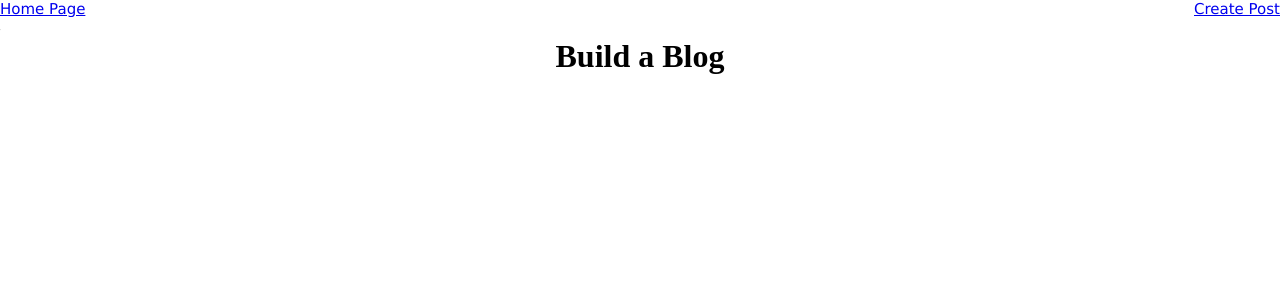
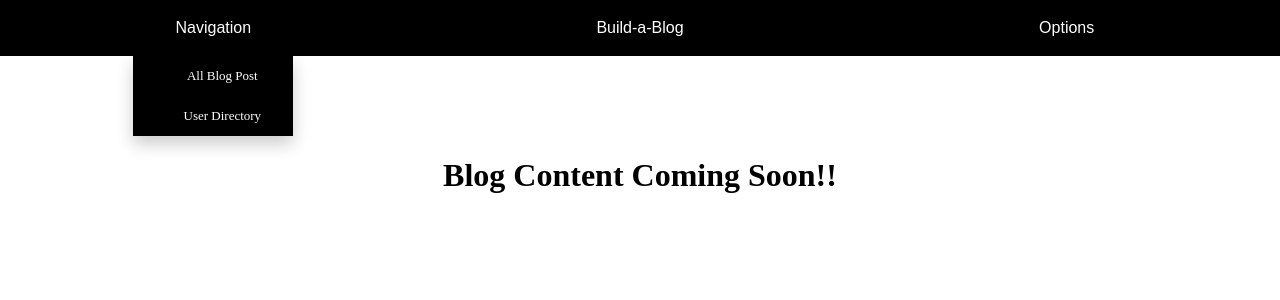
Before and after one commit to Christopher-L-Massie/Blogz, a Flask app: page /blog in a window 1280 px wide. Shown: the top 300 px of the page. Run offline with Flask 2, Linux system fonts and the light colour scheme; data that the repository does not hold is empty.

Commit message:
Finished all base requirements, reactions not fully working as intended

```diff
--- a/main.py
+++ b/main.py
@@ -6,7 +6,8 @@ from flask_sqlalchemy import SQLAlchemy
 #app setup and config settings
 app = Flask(__name__)
 app.config['DEBUG'] = True
-app.config['SQLALCHEMY_DATABASE_URI'] = 'mysql+pymysql://build-a-blog:password@localhost:8889/build-a-blog'
+#links app to database
+app.config['SQLALCHEMY_DATABASE_URI'] = 'mysql+pymysql://Blogz:password@localhost:8889/Blogz'
 app.config['SQLALCHEMY_ECHO'] = True
 app.secret_key = 'y337kGcys&P3B'
 db = SQLAlchemy(app)
@@ -14,25 +15,53 @@ db = SQLAlchemy(app)
 #Blog class is setup to hold the main database of the blog storing things such as each
 #blog title, the content of that blog and in the future likes/dislikes/comments
 class Blog(db.Model):
-    #current required info when creating a blog post is the blog title and text content
+    #current required info when creating a blog post is the blog title and text content.
+    #SET LIKE/DISLIKE both to 0 when creating a post
+    #left optional for weird cases where a post needs to be taken down and put back up with former like/dislike count
+    #will probably break when users must be validated for likes
     id = db.Column(db.Integer, primary_key=True)
     title = db.Column(db.String(120))
     body = db.Column(db.String(40000))
     likes = db.Column(db.Integer)
     dislikes = db.Column(db.Integer)
+    owner_id = db.Column(db.Integer, db.ForeignKey('user.id'))
 
     #initilizes the blog post
-    def __init__(self, title, body, likes, dislikes):
+    #attaches a poster to each post with owner
+    def __init__(self, title, body, likes, dislikes, owner):
         self.title = title
         self.body = body
         self.likes = likes
         self.dislikes = dislikes
+        self.owner = owner
 
-#if someone accesses the root of the website they're redirected to the blog route
+#user class is setup to hold data about the user
+class User(db.Model):
+    id = db.Column(db.Integer, primary_key=True)
+    username = db.Column(db.String(28), unique=True)
+    password = db.Column(db.String(28))
+    blogs = db.relationship('Blog', backref='owner')
+
+    #initilizes the user
+    def __init__(self, username, password):
+        self.username = username
+        self.password = password
+
+#This makes certain pages, namely the post creation page inacessible unless you've logged into the website
+
+@app.before_request
+def require_login():
+    allow_routes = ['login', 'signup', 'blog', 'index']
+    if request.endpoint not in allow_routes and 'username' not in session:
+        return redirect('/login')
+
+
+
+#the index of the page holds a directory of all users listed out
 @app.route('/', methods=['POST','GET'])
 def index():
-    #simple redirect incase no path was given
-    return redirect('/blog')
+    users = User.query.all()
+    return render_template('index.html',title="Home Page", page_title="Home Page",users=users)
 
 #renders the main blog page, pulling all items from the blog db and rendering them dynamically
 #todo- add sorting function
@@ -43,33 +72,67 @@ def blog():
     #the query parameters
     blog_post = Blog.query.all()
     newest_post_first = Blog.query.order_by(Blog.id.desc()).all()
+    #possible query params I'm looking for
     blog_id = request.args.get('id')
     add_like = request.args.get('like')
     add_dislike = request.args.get('dislike')
+    user_id = request.args.get('user')
+
+    #handles when a user wants to look at a specific users post history
+    if request.method == 'GET' and user_id and not blog_id and not add_dislike and not add_like:
+        requested_user_post = Blog.query.filter_by(owner_id=user_id).all()
+        return render_template('blog.html',title="Blog",blog=requested_user_post,page_title="Build-a-Blog")
+
 
     #when a blog id and dislike button has been clicked in html (checks if the add dislike param is true)
     #if these two parameters have been given then a dislike is added
-    if request.method == 'GET' and blog_id and add_dislike and not add_like:
+    if request.method == 'GET' and blog_id and add_dislike and not add_like and not user_id:
         add_dislike = Blog.query.get(blog_id)
         add_dislike.dislikes = add_dislike.dislikes + 1
         db.session.commit()
-        return render_template('blog.html',title="Blog",blog=newest_post_first)
+        return render_template('blog.html',title="Blog",blog=newest_post_first,page_title="Build-a-Blog")
 
     #this if statement looks to see if a blog id is given and if the user liked the post
-    if request.method == 'GET' and blog_id and add_like and not add_dislike:
+    if request.method == 'GET' and blog_id and add_like and not add_dislike and not user_id:
         add_like = Blog.query.get(blog_id)
         add_like.likes = add_like.likes + 1
         db.session.commit()
-        return render_template('blog.html',title="Blog",blog=newest_post_first)
+        return render_template('blog.html',title="Blog",blog=newest_post_first,page_title="Build-a-Blog")
+
+    #updates individual post likes without returning to blog
+    if request.method == 'GET' and blog_id and user_id and add_like and not add_dislike:
+        add_like = Blog.query.get(blog_id)
+        add_like.likes = add_like.likes + 1
+        db.session.commit()
+        requested_post = Blog.query.get(blog_id)
+        return render_template('post.html',title="Post",page_title="Blog Post",blog_title=requested_post.title,blog_content=requested_post.body,post_owner=requested_post.owner.username,owner_id=requested_post.owner_id,post_likes=requested_post.likes,post_dislikes=requested_post.dislikes,blog_id=requested_post.id)
+
+    #updates individual post dislikes without returning to blog
+    if request.method == 'GET' and blog_id and user_id and add_dislike and not add_like:
+        add_dislike = Blog.query.get(blog_id)
+        add_dislike.dislikes = add_dislike.dislikes + 1
+        db.session.commit()
+        requested_post = Blog.query.get(blog_id)
+        return render_template('post.html',title="Post",page_title="Blog Post",blog_title=requested_post.title,blog_content=requested_post.body,post_owner=requested_post.owner.username,owner_id=requested_post.owner_id,post_likes=requested_post.likes,post_dislikes=requested_post.dislikes,blog_id=requested_post.id)
+    #####
+    #####
+    #####
+    #if statement below is suppose to handle likes/dislikes when use is viewing user page
+    if request.method == 'GET' and user_id and add_like and blog_id and not add_dislike:
+        add_like = Blog.query.get(blog_id)
+        add_like.likes = add_like.likes + 1
+        db.session.commit()
+        requested_user_post = Blog.query.filter_by(owner_id=user_id).all()
+        return render_template('blog.html',title="Blog",blog=requested_user_post,page_title="Build-a-Blog")
 
     #this checks if there is only a blog id argument and then renders a page for the post clicked by the user
-    if request.method == 'GET' and blog_id and not add_like and not add_dislike:
+    if request.method == 'GET' and blog_id and not add_like and not add_dislike and not user_id:
         requested_post = Blog.query.get(blog_id)
-        return render_template('post.html',title="Post",blog_title=requested_post.title,body=requested_post.body)
+        return render_template('post.html',title="Post",page_title="Blog Post",blog_title=requested_post.title,blog_content=requested_post.body,post_owner=requested_post.owner.username,owner_id=requested_post.owner_id,post_likes=requested_post.likes,post_dislikes=requested_post.dislikes,blog_id=requested_post.id)
 
     #this is how the page renders if no arguments are given in the url
     if request.method == 'GET':
-        return render_template('blog.html',title="Blog",blog=newest_post_first)
+        return render_template('blog.html',title="Blog",blog=newest_post_first,page_title="Build-a-Blog")
 
 #renders the new post page where anybody can create a new post for the blog
 @app.route('/newpost', methods=['POST','GET'])
@@ -84,14 +147,15 @@ def newpost():
     #load the page for the user with no error messages
     if request.method == 'GET':
         return render_template('newpost.html',title="Create Post", title_error=title_error,content_error=content_error
-                           ,blog_post_title=blog_title,blog_post_content=blog_content)
+                           ,blog_post_title=blog_title,blog_post_content=blog_content,page_title="Create a Blog Post")
 
     #when the user hits the post button on the page their information is taken and
     #submitted into the database if criteria met
     if request.method == 'POST':
         blog_title = request.form['blog_post_title']
         blog_content = request.form['blog_post_content']
-        new_blog_post = Blog(blog_title, blog_content, 0, 0)
+        owner = User.query.filter_by(username=session['username']).first()
+        new_blog_post = Blog(blog_title, blog_content, 0, 0, owner)
 
     #validation to make sure a blog title and body are given
     #error message given if forgotten
@@ -112,7 +176,108 @@ def newpost():
 
     #render the page with helpful error messages
     return render_template('newpost.html',title="Create Post", title_error=title_error,content_error=content_error
-                           ,blog_post_title=blog_title,blog_post_content=blog_content)
+                           ,blog_post_title=blog_title,blog_post_content=blog_content,page_title="Create a Blog Post")
+
+#this page handles everything to do with user signup including catching errors and commiting
+#the new user to the database if they pass all validation fields
+@app.route('/signup', methods=['POST', 'GET'])
+def signup():
+    #error message initilization
+    username_error = ""
+    password_error = ""
+    verify_password_error = ""
+    #grabs info given if a post request is made
+    if request.method == 'POST':
+        username = request.form['username']
+        user_pass = request.form['pass']
+        user_verify_pass = request.form['verifypass']
+        #if any of the required fields are left blank the user is given an error message
+        #letting them know that the blank field is required
+        if username == "":
+            username_error="Required"
+        if user_pass == "":
+            password_error = "Required"
+        if user_verify_pass == "":
+            verify_password_error = "Required"
+        #checks fields for spaces and alerts user if caught
+        if " " in username:
+            username_error="No Spaces Allowed"
+        if " " in user_pass:
+            password_error="No Spaces Allowed"
+            verify_password_error ="No Spaces Allowed"
+        #checks that username and password are both greater than 3 characters
+        #lets user know they must be longer if they don't meet the 3 character min
+        if 3 >= len(username) and username != "" :
+            username_error = "Username must be greater than 3 Characters"
+        if 3 >= len(user_pass) and user_pass != "":
+            password_error = "Password must be greater than 3 Characters"
+        #checks that the user entered matching passwords
+        if user_pass != user_verify_pass:
+            password_error = "Passwords do not match!"
+            verify_password_error = "Passwords do not match!"
+        #checks that no errors have been found so far and if not then
+        #the user is checked in the database to make sure that username is not in use
+        #if the username is not in use then the user is created and logged into the site
+        #if the username is in use then the website alerts the person attempting to sign up
+        #that the username they're trying to register with is already in use
+        if not username_error and not password_error and not verify_password_error:
+            existing_user = User.query.filter_by(username=username).first()
+            if not existing_user:
+                new_user = User(username,user_pass)
+                db.session.add(new_user)
+                db.session.commit()
+                session['username'] = username
+                return redirect('/')
+            else:
+                username_error = "Username in use"
+    #this loads the page initially for the user
+    return render_template('signup.html', title="Sign up Page", page_title="Create Account",username_error=username_error,password_error=password_error,verify_password_error=verify_password_error)
+
+#this route handles returning users logging into the website
+#with needed validation and error messages displayed to help the user
+#know why their login is not working
+#if it works the user is logged in and alerted that they have been logged in
+@app.route('/login', methods=['POST', 'GET'])
+def login():
+    #page error message initization
+    username_error = ""
+    password_error = ""
+    #runs when the user sends a post request to server
+    if request.method == 'POST':
+        username = request.form['username']
+        password = request.form['password']
+        user = User.query.filter_by(username=username).first()
+        #if the username that the user entered is not in the database they're made aware that
+        #they haven't entered a valid username
+        if not user:
+            flash("Username does not exist","error")
+            username_error="Invalid Username"
+            #rerender the page with appropriate error messages
+            return render_template('login.html', title="Login Page", page_title="Log in",username_error=username_error,password_error=password_error)
+        #if they entered a password that does not match the password on file
+        #the user is alerted that they have not entered the correct password
+        if user and user.password != password:
+            flash("Incorrect Password", "error")
+            password_error="Incorrect Password"
+            #rerender the page with appropriate error messages
+            return render_template('login.html', title="Login Page", page_title="Log in",username_error=username_error,password_error=password_error,username=username)
+        #if the username exist and they have entered the password for that user correctly then
+        #they are logged in and alerted that it worked
+        if user and user.password == password:
+            session['username'] = username
+            flash("Logged in")
+            return redirect('/newpost')
+        else:
+            flash('User password incorrect, or user does not exist', 'error')
+    #this loads the page initially for the user
+    return render_template('login.html', title="Login Page", page_title="Log in")
+
+#logs the user out and lets them know the action was succesfull
+@app.route('/logout')
+def logout():
+    del session['username']
+    flash("Succesfully logged out!")
+    return redirect('/blog')
 
 #standard
 if __name__ == '__main__':
--- a/static/styles/styles.css
+++ b/static/styles/styles.css
@@ -8,35 +8,36 @@
     margin-top:0px;
 }
 .header {
-    position: fixed;
-    background-color:white;
-    border-width:1px;
-    top: 0;
+    display: flex;
+
     background-position: center;
     margin: 0;
     width: 100%;
-    font-family:verdana;
-    font-size: 15px;
-    text-align: right;
-    display: inline-block;
+
+    font-size: 13px;
+    text-align: center;
     color:white;
-    z-index:999;
+
 
 }
 
 .blog_post {
-    color:black;
-    margin-left:5%;
+
+    margin-left:25%;
     margin-right:5%;
     position:relative;
     margin-top:50px;
+
     text-align:center;
     border-style:solid;
     border-width:5px;
-    border-color:#68f5c6;
+
     background-color:white;
     border-radius: 15px;
     box-shadow: 0 8px 16px 0 rgba(0,0,0,0.2), 0 6px 20px 0 rgba(0,0,0,0.19);
+    width:50%;
+    padding: 10px;
+
 
 
 }
@@ -44,35 +45,42 @@
 .post_creator {
     background-position: center;
     display:block;
+    border-style:solid;
+    margin-right:15%;
+    margin-left:15%;
+    text-align:center;
+    color:black;
+    padding: 50px;
 
+    position:relative;
+    margin-top:50px;
+    margin-bottom:50px;
     text-align:center;
+    border-style:solid;
+    border-width:5px;
+    border-color:#000000;
+    background-color:white;
+    border-radius: 15px;
+    box-shadow: 0 8px 16px 0 rgba(0,0,0,0.2), 0 6px 20px 0 rgba(0,0,0,0.19);
 }
 
 .page_title {
-    position: fixed;
-    top:17px;
-    width: 100%;
     text-align: center;
-    color:black;
-    border-width:15px;
-    background-color:white;
-    border-color:#0f3cb5;
-    z-index:999;
-    border-radius: 15px;
+    color:white;
+    background-color:black;
+    bottom:0;
+    margin:0;
+    width:50%;
+    display:inline-block;
 
 }
 
 .home_page {
-    position: fixed;
-    top: 0;
-    color: white;
-    font-size: 15px;
-    text-align: left;
-    margin: 0;
+
 }
 
 .spacer {
-    margin-top:125px;
+    margin-top:200px;
 }
 
 .creator_object {
@@ -108,7 +116,7 @@
 }
 
 .reaction {
-    display:table-cell;
+    display:inline;
     margin-left:50%;
     text-align:center;
 
@@ -119,3 +127,151 @@
     height:15px;
 
 }
+
+.no_content {
+    text-align: center;
+}
+
+
+ /* Dropdown Button */
+.dropbtn {
+  display: inline-block;
+  background-color: #000000;
+  width:100%;
+  border: 3px solid #000000;
+  margin: 0;
+  padding: 16px;
+  font-size: 16px;
+  color:white;
+}
+
+.dropdown {
+  position:relative;
+  display:inline-block;
+    width:50%;
+
+  color:white;
+}
+
+/* Dropdown Content (Hidden by Default) */
+.dropdown-content {
+  display: none;
+  position: relative;
+  background-color: #000000;
+  min-width: 160px;
+  color:black;
+  box-shadow: 0px 8px 16px 0px rgba(0,0,0,0.2);
+
+}
+
+/* Links inside the dropdown */
+.dropdown-content a {
+  color: white;
+  padding: 12px 16px;
+  text-decoration: none;
+  display: inline-block;
+}
+
+/* Change color of dropdown links on hover */
+.dropdown-content a:hover {
+    background-color: #ddd;
+}
+
+/* Show the dropdown menu on hover */
+.dropdown:hover .dropdown-content {
+    display: inline-block;
+
+
+}
+.homepage:hover {
+    cursor: pointer;
+}
+
+/* Change the background color of the dropdown button when the dropdown content is shown */
+.dropdown:hover .dropbtn {background-color: #000000;}
+
+
+
+
+
+#page_title:hover {
+    cursor: pointer;
+    cursor: pointer;
+
+}
+
+#usersignup {
+
+
+    margin-left:25%;
+    margin-right:25%;
+
+}
+
+#usersignupform {
+    margin-left:13%;
+}
+
+.create_account {
+    color:black;
+    padding: 50px;
+
+    position:relative;
+    margin-top:50px;
+    margin-bottom:50px;
+    text-align:center;
+    border-style:solid;
+    border-width:5px;
+    border-color:#000000;
+    background-color:white;
+    border-radius: 15px;
+    box-shadow: 0 8px 16px 0 rgba(0,0,0,0.2), 0 6px 20px 0 rgba(0,0,0,0.19);
+}
+
+
+
+
+#loginbtn {
+    margin-right:20%
+}
+
+.login_table {
+    margin-left:10%;
+}
+
+#create_submit {
+    margin-right:10%;
+}
+
+.flash_messages {
+    text-align:center;
+    list-style: none;
+    list-style-type: none;
+
+}
+
+
+.all_blog_post {
+
+}
+
+.post_bottom {
+    display:inline-block;
+}
+
+.user_direc {
+    margin-left:25%;
+    margin-right:5%;
+    position:relative;
+    margin-top:50px;
+
+    text-align:center;
+    border-style:solid;
+    border-width:5px;
+
+    background-color:white;
+    border-radius: 15px;
+    box-shadow: 0 8px 16px 0 rgba(0,0,0,0.2), 0 6px 20px 0 rgba(0,0,0,0.19);
+    width:50%;
+    padding: 10px;
+}
--- a/templates/base.html
+++ b/templates/base.html
@@ -2,17 +2,52 @@
 <html>
     <head >
         <title>{{title}}</title>
-        <link rel="stylesheet" type="text/css" href='static/styles/styles.css'>
+        <link  rel="stylesheet" type="text/css" href="static/styles/styles.css" >
     </head>
 
 <body>
     <div class="header">
-        <a href='/newpost'>Create Post</a>
-        <div class="home_page">
-        <a href='/'>Home Page</a>
+        <div class="dropdown">
+            <button class="dropbtn">Navigation</button>
+                <div class="dropdown-content">
+                    <li>
+				        <a href="/blog">All Blog Post</a>
+				    </li>
+                    <li>
+				        <a href="/">User Directory</a>
+				    </li>
+                </div>
+        </div>
+        <div class="dropdown">
+            <a href="/"><button class="dropbtn" id="page_title">{{page_title}}</button></a>
+        </div>
+        <div class="dropdown">
+            <button class="dropbtn">Options</button>
+                <div class="dropdown-content">
+                    <li>
+					   <a href="/newpost">Create Post</a>
+				    </li>
+                    <li>
+					   <a href="/signup">Create Account</a>
+				    </li>
+                    <li>
+					   <a href="/login">Log in</a>
+				    </li>
+                    <li>
+                        <a href="/logout">Log out</a>
+                    </li>
+                </div>
         </div>
     </div>
-
+    <div class="flash_messages">
+        {% with messages = get_flashed_messages(with_categories=True) %}
+            <ul>
+            {% for category,message in messages %}
+                <li class="{{category}}">{{message}}</li>
+            {% endfor %}
+            </ul>
+        {% endwith %}
+    </div>
     {% block content %}
     {% endblock %}
 
--- a/templates/blog.html
+++ b/templates/blog.html
@@ -2,18 +2,13 @@
 
 {% block content %}
 
-    <div class="page_title">
-    <h1>Build a Blog</h1>
 
-    </div>
 
 
     {% if blog|length == 0 %}
-    <h1>Blog Content Coming Soon!!</h1>
+    <h1 class="no_content">Blog Content Coming Soon!!</h1>
     {% else %}
-        <div class="spacer">
-        <p></p>
-        </div>
+            <div class="all_blog_post">
                 {% for post in blog %}
 
                     <div class="blog_post">
@@ -27,6 +22,14 @@
                         <div class="blog_content">
                             <p>
                                 {{post.body}}
+                            </p>
+                        </div>
+                        <div class="post_bottom">
+                            <div class="owner">
+                                <p>
+                                    Written by:
+                                    <a href="blog?user={{post.owner.id}}">{{post.owner.username}}
+                                    </a>
                                 </p>
                             </div>
                             <div class="reaction">
@@ -48,7 +51,9 @@
                                 </span>
                             </div>
                         </div>
+                    </div>
                 {% endfor %}
+            </div>
 
 
 
```
Also changed, not shown: templates/index.html (added, +12 -0 lines), templates/login.html (added, +45 -0 lines), templates/newpost.html (+3 -6 lines), templates/post.html (+40 -3 lines), templates/signup.html (added, +56 -0 lines). Lines whose indentation alone changed are shown as unchanged.
